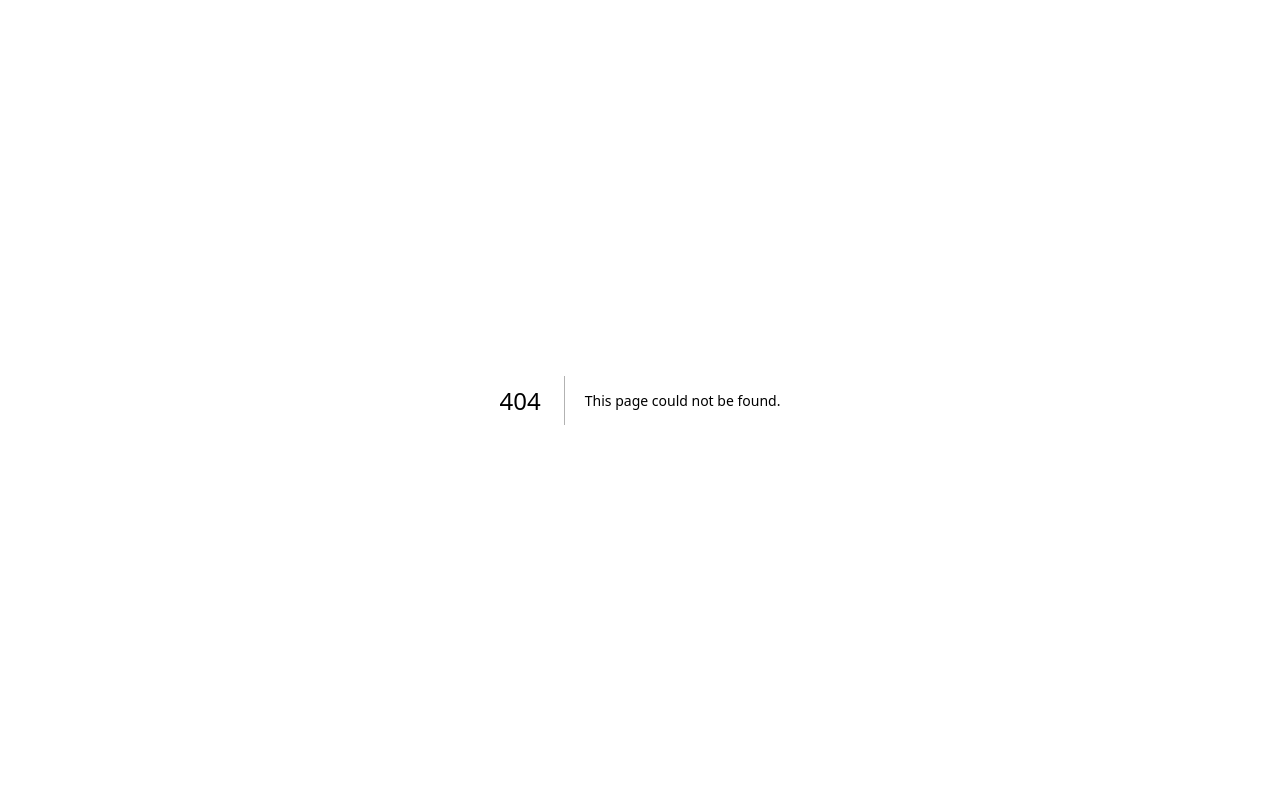
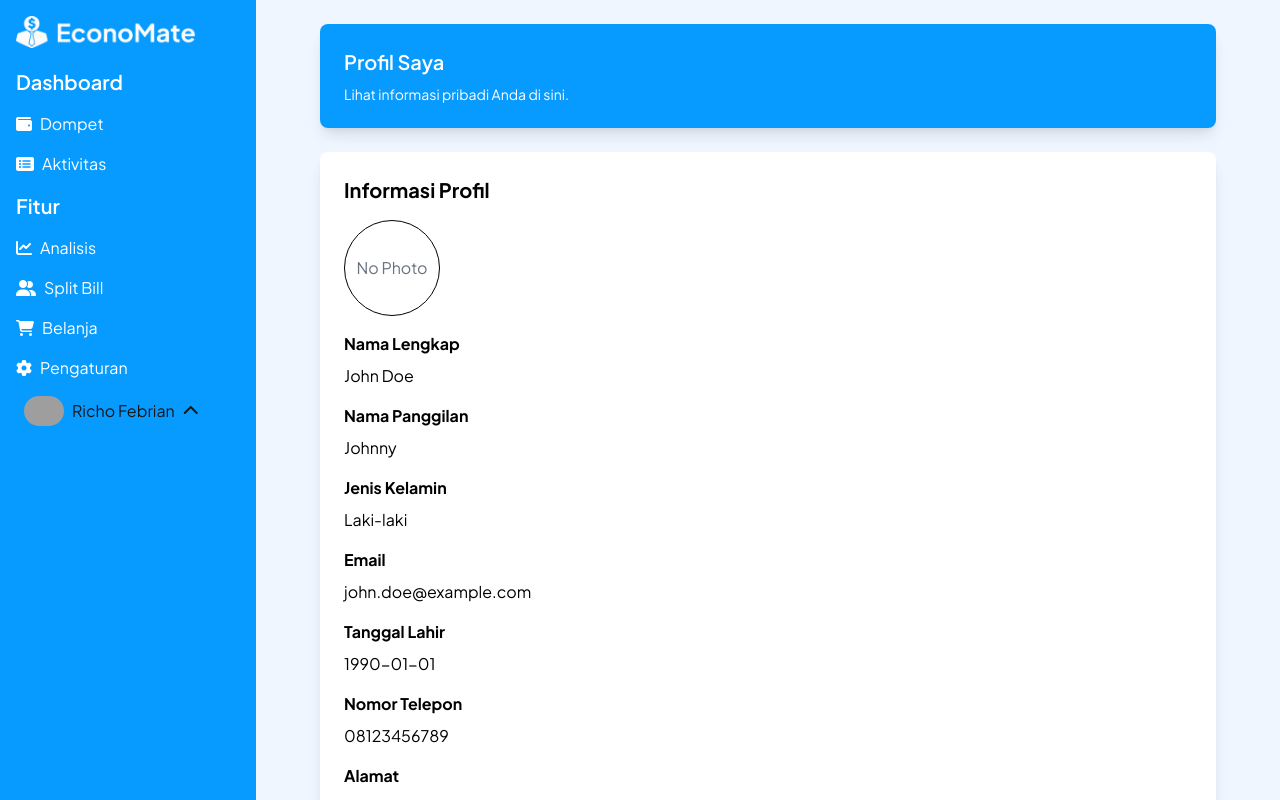
Before and after one commit to richofal/economate_website, a Next.js app: page /profil in a window 1280 px wide. Before the commit this address had no page. Built offline with nearby package versions, Linux system fonts and the light colour scheme; grey boxes are pictures that could not be loaded.

Commit message:
Menambahkan halaman profil

```diff
--- a/app/components/Analisis.tsx
+++ b/app/components/Analisis.tsx
@@ -44,7 +44,7 @@ const Analisis = () => {
     <div className="bg-blue-50 p-6 min-h-screen">
       <div className="max-w-4xl mx-auto space-y-6">
         {/* Saldo Section */}
-        <div className="bg-blue-500 text-white p-6 rounded-lg shadow-lg">
+        <div className="bg-[#089BFF] text-white p-6 rounded-lg shadow-lg">
           <h2 className="text-xl font-semibold">Saldo</h2>
           <p className="text-4xl font-bold mt-2">Rp {formatNumber(20274714)}</p>
         </div>
@@ -71,8 +71,8 @@ const Analisis = () => {
         <div className="grid grid-cols-1 md:grid-cols-2 gap-6">
           {/* Pemasukan */}
           <div className="bg-white p-6 rounded-lg shadow-lg">
-            <h3 className="text-xl text-blue-500 font-semibold">Pemasukan</h3>
-            <p className="text-4xl font-bold text-blue-500 mt-2">
+            <h3 className="text-xl text-[#089BFF] font-semibold">Pemasukan</h3>
+            <p className="text-4xl font-bold text-[#089BFF] mt-2">
               Rp {formatNumber(14700000)}
             </p>
             <div className="w-28 h-28 my-4">
@@ -82,7 +82,7 @@ const Analisis = () => {
             {["Uang saku 45%", "Investasi 35%", "Lainnya 20%"].map(
               (item, index) => (
                 <div key={index} className="flex items-center space-x-3 my-2">
-                  <i className="fas fa-wallet text-blue-500"></i>
+                  <i className="fas fa-wallet text-[#089BFF]"></i>
                   <span className="text-black">{item}</span>
                   <span className="ml-auto text-black">
                     Rp {formatNumber(680000 * (index + 1))}
@@ -94,8 +94,10 @@ const Analisis = () => {
 
           {/* Pengeluaran */}
           <div className="bg-white p-6 rounded-lg shadow-lg">
-            <h3 className="text-xl text-blue-500 font-semibold">Pengeluaran</h3>
-            <p className="text-4xl font-bold text-blue-500 mt-2">
+            <h3 className="text-xl text-[#089BFF] font-semibold">
+              Pengeluaran
+            </h3>
+            <p className="text-4xl font-bold text-[#089BFF] mt-2">
               Rp {formatNumber(14700000)}
             </p>
             <div className="w-28 h-28 my-4">
@@ -105,7 +107,7 @@ const Analisis = () => {
             {["Transportasi 40%", "Makanan 30%", "Lainnya 30%"].map(
               (item, index) => (
                 <div key={index} className="flex items-center space-x-3 my-2">
-                  <i className="fas fa-wallet text-blue-500"></i>
+                  <i className="fas fa-wallet text-[#089BFF]"></i>
                   <span className="text-black">{item}</span>
                   <span className="ml-auto text-black">
                     Rp {formatNumber(680000 * (index + 1))}
--- a/app/components/Belanja.tsx
+++ b/app/components/Belanja.tsx
@@ -45,7 +45,7 @@ const Shopping = () => {
     <div className="bg-blue-50 p-6 min-h-screen">
       <div className="max-w-4xl mx-auto space-y-6">
         {/* Header */}
-        <div className="bg-blue-500 text-white p-6 rounded-lg shadow-lg">
+        <div className="bg-[#089BFF] text-white p-6 rounded-lg shadow-lg">
           <h2 className="text-xl font-semibold">Shopping</h2>
           <p className="text-lg mt-2">
             {budget !== null
@@ -72,7 +72,7 @@ const Shopping = () => {
         <div className="bg-white p-6 rounded-lg shadow-lg">
           <h3 className="text-xl font-bold text-black mb-4">Budget</h3>
           <button
-            className="bg-blue-500 text-white px-4 py-2 rounded-lg mt-4 hover:bg-blue-600 transition-all"
+            className="bg-[#089BFF] text-white px-4 py-2 rounded-lg mt-4 hover:bg-blue-600 transition-all"
             onClick={setInitialBudget}
           >
             Tetapkan Budget
@@ -116,8 +116,8 @@ const Shopping = () => {
           <button
             className={`px-4 py-2 rounded-lg mt-4 transition-all ${
               budget === null
-                ? "bg-gray-400 text-gray-700 cursor-not-allowed"
-                : "bg-blue-500 text-white hover:bg-blue-600"
+                ? "bg-gray-300 text-gray-700 cursor-not-allowed"
+                : "bg-[#089BFF] text-white hover:bg-blue-600"
             }`}
             onClick={addItem}
             disabled={budget === null}
--- a/app/components/Pengaturan.tsx
+++ b/app/components/Pengaturan.tsx
@@ -32,7 +32,7 @@ const Pengaturan = () => {
     <div className="bg-blue-50 p-6 min-h-screen">
       <div className="max-w-4xl mx-auto space-y-6">
         {/* Header */}
-        <div className="bg-blue-500 text-white p-6 rounded-lg shadow-lg">
+        <div className="bg-[#089BFF] text-white p-6 rounded-lg shadow-lg">
           <h2 className="text-xl font-semibold">Pengaturan</h2>
         </div>
 
@@ -76,7 +76,7 @@ const Pengaturan = () => {
                   };
                   input.click();
                 }}
-                className="px-4 py-2 bg-blue-500 text-white rounded-lg font-bold hover:bg-blue-600"
+                className="px-4 py-2 bg-[#089BFF] text-white rounded-lg font-bold hover:bg-blue-600"
               >
                 Unggah Foto
               </button>
@@ -186,7 +186,7 @@ const Pengaturan = () => {
             Jika Anda membutuhkan bantuan, silakan hubungi tim dukungan kami di{" "}
             <a
               href="mailto:support@economate.com"
-              className="text-blue-500 underline"
+              className="text-[#089BFF] underline"
             >
               support@economate.com
             </a>
--- /dev/null
+++ b/app/components/Profil.tsx
@@ -0,0 +1,117 @@
+"use client";
+import React from "react";
+import Image from "next/image";
+import { useRouter } from "next/navigation";
+
+const Profile = () => {
+  const router = useRouter();
+
+  const profile = {
+    photo: "",
+    fullName: "John Doe",
+    nickname: "Johnny",
+    gender: "Laki-laki",
+    email: "john.doe@example.com",
+    birthDate: "1990-01-01",
+    phone: "08123456789",
+    address: "Jl. Contoh Alamat No. 123, Jakarta",
+  };
+
+  return (
+    <div className="bg-blue-50 p-6 min-h-screen">
+      <div className="max-w-4xl mx-auto space-y-6">
+        {/* Header */}
+        <div className="bg-[#089BFF] text-white p-6 rounded-lg shadow-lg">
+          <h2 className="text-xl font-semibold">Profil Saya</h2>
+          <p className="text-sm mt-2">Lihat informasi pribadi Anda di sini.</p>
+        </div>
+
+        {/* Profil Section */}
+        <div className="bg-white p-6 rounded-lg shadow-lg">
+          <h3 className="text-xl font-bold text-black mb-4">
+            Informasi Profil
+          </h3>
+          <div className="space-y-4">
+            <div className="flex items-center space-x-4">
+              <div className="w-24 h-24 rounded-full border border-black flex items-center justify-center overflow-hidden">
+                {profile.photo ? (
+                  <Image
+                    src={profile.photo}
+                    alt="Foto Profil"
+                    width={100}
+                    height={100}
+                    className="w-full h-full object-cover"
+                  />
+                ) : (
+                  <span className="text-gray-500">No Photo</span>
+                )}
+              </div>
+            </div>
+            <div>
+              <label className="block text-black font-bold mb-2">
+                Nama Lengkap
+              </label>
+              <p className="text-black">{profile.fullName}</p>
+            </div>
+            <div>
+              <label className="block text-black font-bold mb-2">
+                Nama Panggilan
+              </label>
+              <p className="text-black">{profile.nickname}</p>
+            </div>
+            <div>
+              <label className="block text-black font-bold mb-2">
+                Jenis Kelamin
+              </label>
+              <p className="text-black">{profile.gender}</p>
+            </div>
+            <div>
+              <label className="block text-black font-bold mb-2">Email</label>
+              <p className="text-black">{profile.email}</p>
+            </div>
+            <div>
+              <label className="block text-black font-bold mb-2">
+                Tanggal Lahir
+              </label>
+              <p className="text-black">{profile.birthDate}</p>
+            </div>
+            <div>
+              <label className="block text-black font-bold mb-2">
+                Nomor Telepon
+              </label>
+              <p className="text-black">{profile.phone}</p>
+            </div>
+            <div>
+              <label className="block text-black font-bold mb-2">Alamat</label>
+              <p className="text-black">{profile.address}</p>
+            </div>
+          </div>
+          <button
+            onClick={() => router.push("/pengaturan")}
+            className="mt-4 px-4 py-2 bg-[#089BFF] text-white rounded-lg font-bold hover:bg-blue-600"
+          >
+            Edit Profil
+          </button>
+        </div>
+
+        {/* Tips Section */}
+        <div className="bg-green-100 p-6 rounded-lg shadow-lg">
+          <h3 className="text-xl font-bold text-green-700">Tips Keamanan</h3>
+          <ul className="list-disc list-inside mt-4 text-green-800">
+            <li>Gunakan kata sandi yang kuat dan unik untuk akun Anda.</li>
+            <li>
+              Jangan bagikan informasi pribadi Anda kepada pihak yang tidak
+              dikenal.
+            </li>
+            <li>
+              Perbarui informasi profil Anda secara berkala untuk menjaga
+              keakuratan data.
+            </li>
+          </ul>
+        </div>
+      </div>
+    </div>
+  );
+};
+
+export default Profile;
--- a/app/components/Sidebar.tsx
+++ b/app/components/Sidebar.tsx
@@ -142,7 +142,10 @@ const Sidebar = () => {
           {showLogout && (
             <div className="absolute bg-white text-black rounded shadow-lg mt-5 right-0 w-35">
               <ul>
-                <li className="px-4 py-1 hover:bg-gray-200 cursor-pointer border-b text-sm">
+                <li
+                  className="px-4 py-1 hover:bg-gray-200 cursor-pointer border-b text-sm"
+                  onClick={() => router.push("/profil")}
+                >
                   Profil
                 </li>
                 <li
--- a/app/components/SplitBill.tsx
+++ b/app/components/SplitBill.tsx
@@ -89,7 +89,7 @@ const SplitBill = () => {
     <div className="bg-blue-50 p-6 min-h-screen">
       <div className="max-w-4xl mx-auto space-y-6">
         {/* Header */}
-        <div className="bg-blue-500 text-white p-6 rounded-lg shadow-lg">
+        <div className="bg-[#089BFF] text-white p-6 rounded-lg shadow-lg">
           <h2 className="text-xl font-semibold">Split Bill</h2>
         </div>
 
@@ -114,7 +114,7 @@ const SplitBill = () => {
             )}
           </div>
           <button
-            className="bg-blue-500 text-white px-4 py-2 rounded-lg mt-4 hover:bg-blue-600 transition-all"
+            className="bg-[#089BFF] text-white px-4 py-2 rounded-lg mt-4 hover:bg-blue-600 transition-all"
             onClick={addParticipant}
           >
             Tambah Peserta
@@ -140,7 +140,7 @@ const SplitBill = () => {
             )}
           </div>
           <button
-            className="bg-blue-500 text-white px-4 py-2 rounded-lg mt-4 hover:bg-blue-600 transition-all"
+            className="bg-[#089BFF] text-white px-4 py-2 rounded-lg mt-4 hover:bg-blue-600 transition-all"
             onClick={addExpense}
           >
             Tambah Pengeluaran
@@ -151,7 +151,7 @@ const SplitBill = () => {
         <div className="bg-white p-6 rounded-lg shadow-lg">
           <h3 className="text-xl font-bold text-black mb-4">Kontribusi</h3>
           <button
-            className="bg-blue-500 text-white px-4 py-2 rounded-lg mt-4 hover:bg-blue-600 transition-all"
+            className="bg-[#089BFF] text-white px-4 py-2 rounded-lg mt-4 hover:bg-blue-600 transition-all"
             onClick={recordContribution}
           >
             Catat Kontribusi
--- /dev/null
+++ b/app/profil/page.tsx
@@ -0,0 +1,18 @@
+"use client";
+
+import React from "react";
+import Sidebar from "../components/Sidebar";
+import Profil from "../components/Profil";
+
+const UserAktivitas = () => {
+  return (
+    <div className="flex h-screen">
+      <Sidebar />
+      <div className="flex-1 overflow-auto">
+        <Profil />
+      </div>
+    </div>
+  );
+};
+
+export default UserAktivitas;
```
